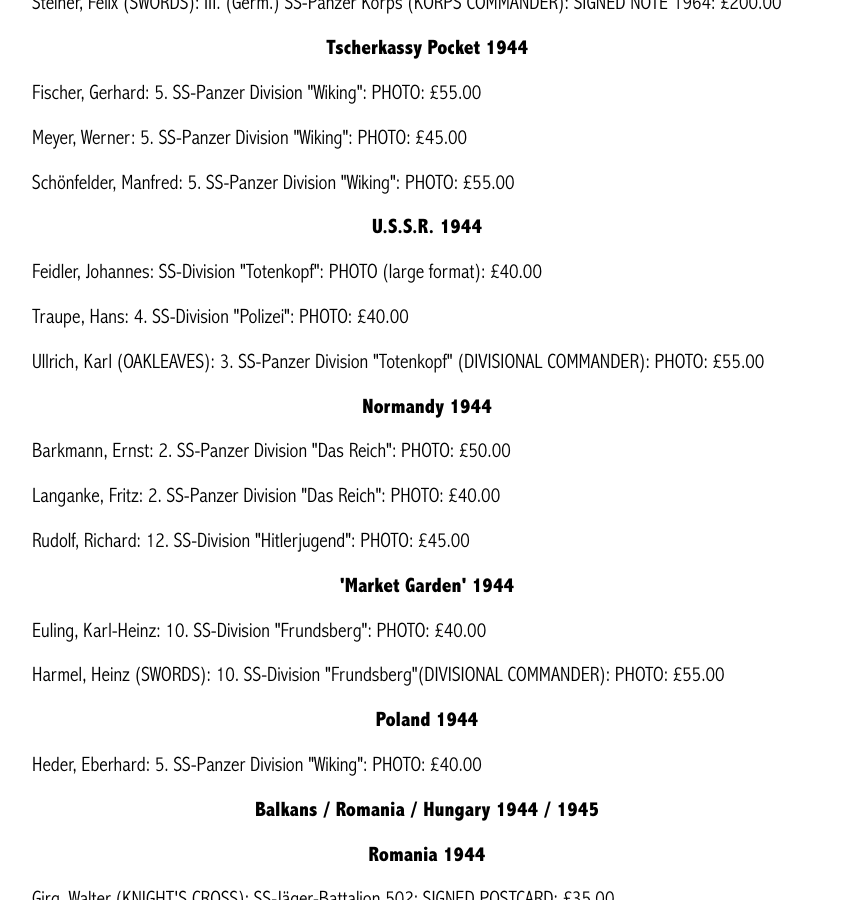
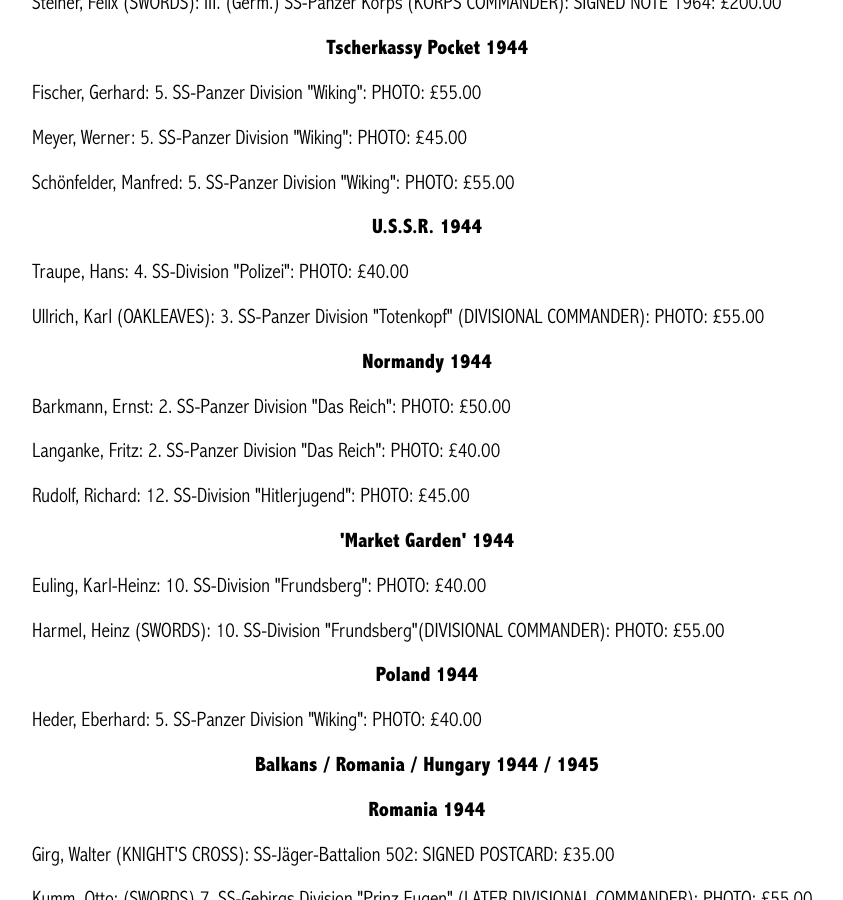
Before and after one commit to lahphotographs/lahphotographs.github.com, a Jekyll site: the page built from Waffen_SS_photos.md, in a window 1280 px wide and 900 px high, scrolled down 2078 px. Shown: the whole window, without its empty margins (213-1056 px from the left). Built offline with Jekyll 4.4.1, drawn with Linux system fonts in a browser that asks for light colours.

Commit message:
Update Waffen_SS_photos.md

```diff
--- a/Waffen_SS_photos.md
+++ b/Waffen_SS_photos.md
@@ -57,7 +57,6 @@ permalink: /waffen_ss_photos.html
 <p>Schönfelder,	Manfred:	5. SS-Panzer Division "Wiking":	PHOTO: £55.00
 <br />
 <p><b><center>U.S.S.R. 1944</center></b></p>
-<p>Feidler,	Johannes:	SS-Division "Totenkopf":	PHOTO (large format): £40.00
 <p>Traupe,	Hans:	4. SS-Division "Polizei":	PHOTO: £40.00
 <p>Ullrich,	Karl (OAKLEAVES):	3. SS-Panzer Division "Totenkopf" (DIVISIONAL COMMANDER):	PHOTO: £55.00
 <br />
```
